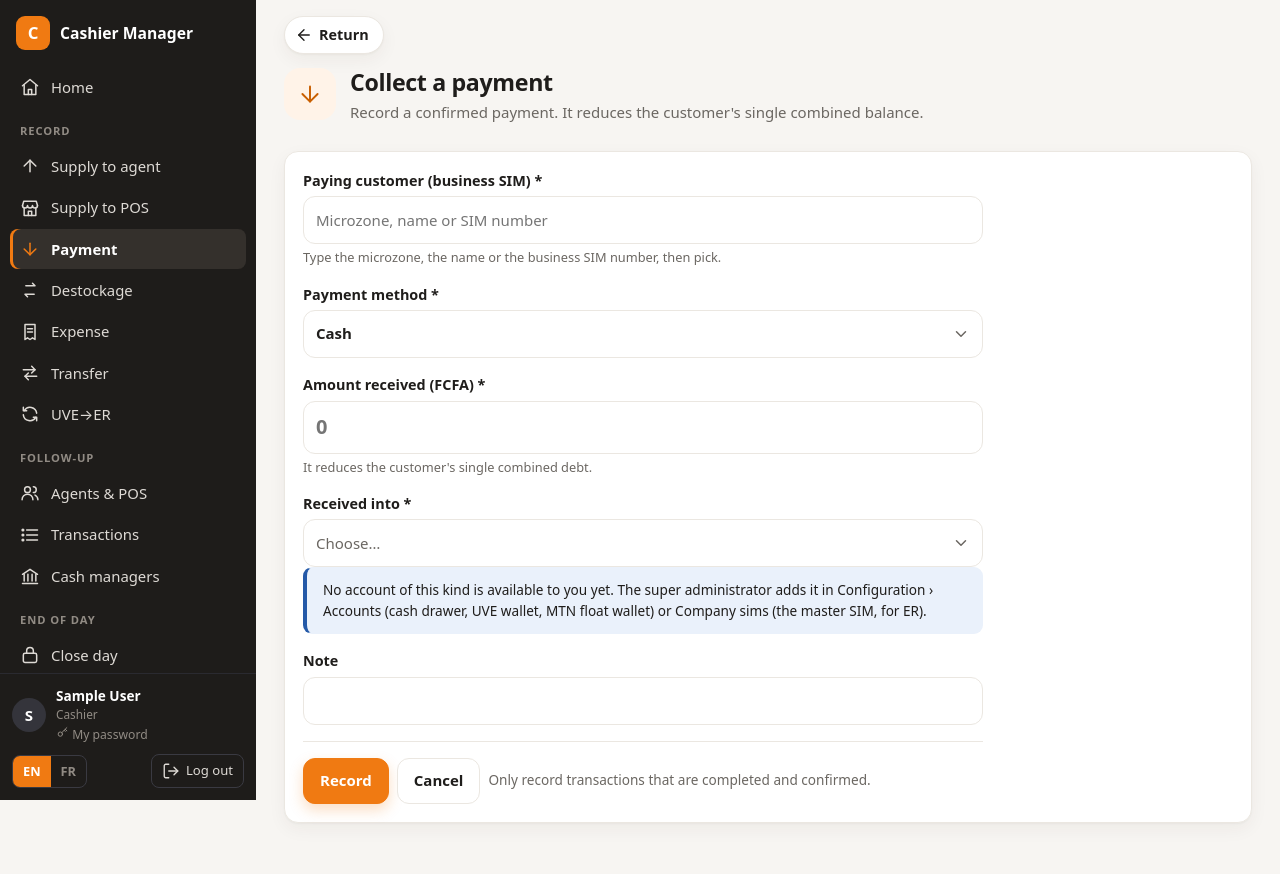
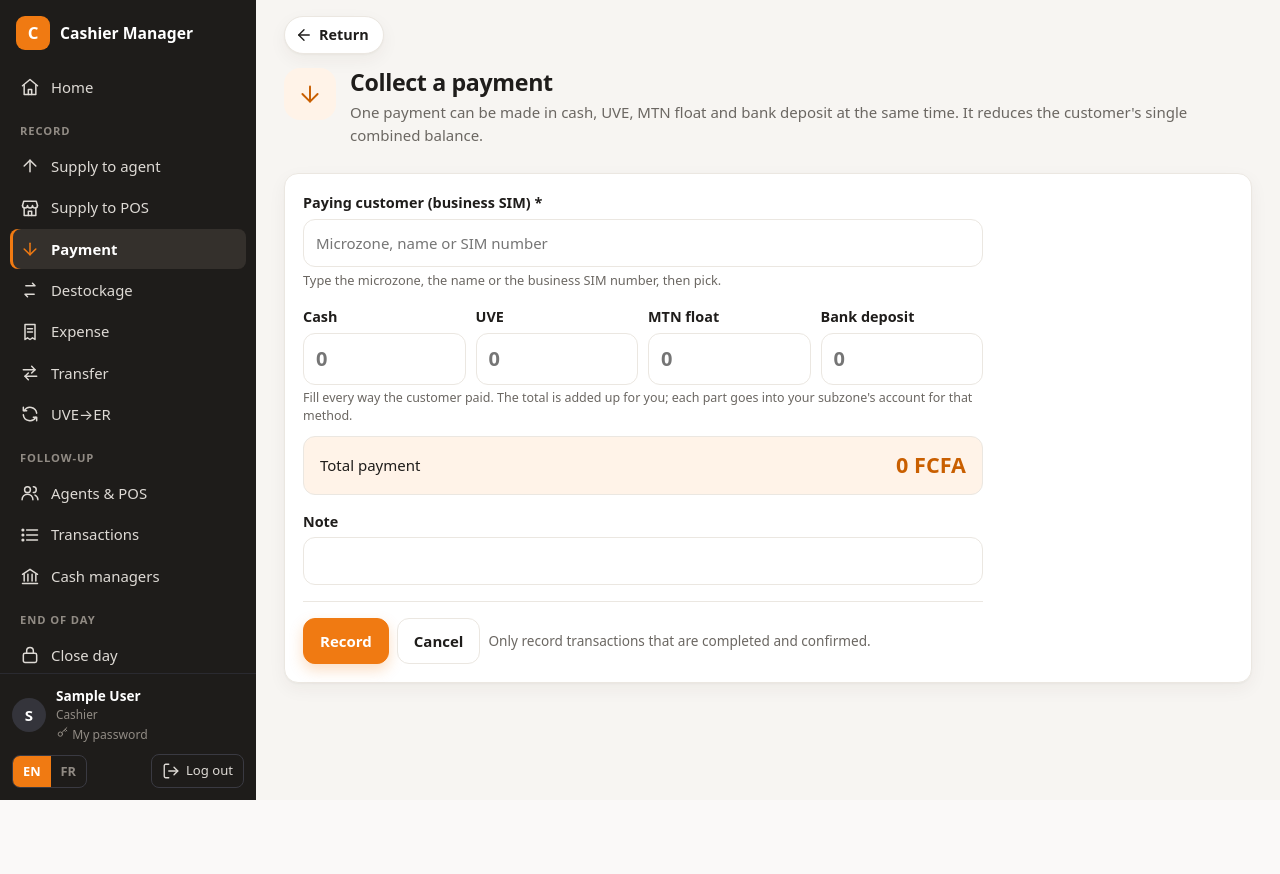
Before and after one commit to ThierryLeonel/CASHIER_MANAGER, a Django app: page /collection/new/ in a window 1280 px wide. Shown: the top 874 px of the page. After the commit the page ends 800 px from the top, so only its background shows below. Run offline with Django 5.2, Linux system fonts and the light colour scheme; the visitor is signed in with stand-in values (Sample User, id 1); data comes from the database, SQL or seed files in the repository; data that the repository does not hold is empty; parts of the project's set-up code (start-up, migrations or seed data) failed here and were passed over.

Commit message:
One payment with several methods (cash, UVE, MTN float, bank deposit) summing to the total, one receipt
Co-Authored-By: Claude Opus 5.5 <noreply@anthropic.com>
Claude-Session: https://claude.ai/code/session_01LW2EcpLsSeXJydNQZjVvVT

```diff
--- a/core/forms.py
+++ b/core/forms.py
@@ -186,17 +186,54 @@ class DestockageForm(BaseEntryForm):
 
 
 class CollectionForm(BaseEntryForm):
+    """One payment, possibly made with several methods at once; the total is the sum of the methods."""
+
     payer = CustomerField(label=_("Paying customer (business SIM)"))
-    method = forms.ChoiceField(label=_("Payment method"), choices=PaymentMethod.choices)
-    amount = MoneyField(label=_("Amount received (FCFA)"))
-    account = AccountChoiceField(label=_("Received into"), queryset=Account.objects.none())
+    cash = MoneyField(label=_("Cash"), required=False)
+    uve = MoneyField(label=_("UVE"), required=False)
+    mtn = MoneyField(label=_("MTN float"), required=False)
+    bank = MoneyField(label=_("Bank deposit"), required=False)
+    bank_account = AccountChoiceField(label=_("Bank account"), queryset=Account.objects.none(), required=False)
     bank_reference = forms.CharField(label=_("Bank deposit reference"), required=False, max_length=60)
     description = forms.CharField(label=_("Note"), required=False, max_length=255)
 
+    METHOD_FIELDS = (("cash", PaymentMethod.CASH), ("uve", PaymentMethod.UVE), ("mtn", PaymentMethod.MTN),
+                     ("bank", PaymentMethod.BANK))
+
     def __init__(self, user, *args, **kwargs):
         super().__init__(user, *args, **kwargs)
-        self.fields["account"].queryset = self.accounts([K.CASH_DRAWER, K.UVE, K.MTN, K.BANK], receiving=True)
-        self.fields["amount"].help_text = _("It reduces the customer's single combined debt.")
+        for name, _m in self.METHOD_FIELDS:
+            self.fields[name].widget.attrs.update({"data-pay": name, "placeholder": "0"})
+        self.fields["cash"].help_text = _("Fill every way the customer paid. The total is added up for you; each "
+                                          "part goes into your subzone's account for that method.")
+        self.fields["bank_account"].queryset = self.accounts([K.BANK], receiving=True)
+
+    def clean(self):
+        cd = super().clean()
+        if not any(cd.get(n) for n, _m in self.METHOD_FIELDS):
+            self.add_error("cash", _("Enter the amount received in at least one payment method."))
+        if cd.get("bank"):
+            if not (cd.get("bank_reference") or "").strip():
+                self.add_error("bank_reference", _("Enter the bank deposit reference."))
+            if not cd.get("bank_account"):
+                qs = self.fields["bank_account"].queryset
+                if qs.count() == 1:
+                    cd["bank_account"] = qs.first()
+                else:
+                    self.add_error("bank_account", _("Choose the bank account."))
+        return cd
+
+    def params(self):
+        cd = self.cleaned_data
+        parts = {m: cd.get(n) for n, m in self.METHOD_FIELDS if cd.get(n)}
+        accounts = {PaymentMethod.BANK: cd["bank_account"]} if cd.get("bank_account") else {}
+        return dict(payer=cd["payer"], parts=parts, accounts=accounts, bank_reference=cd.get("bank_reference", ""),
+                    description=cd.get("description", ""))
+
+    @property
+    def total(self):
+        cd = getattr(self, "cleaned_data", {}) or {}
+        return sum((cd.get(n) or 0) for n, _m in self.METHOD_FIELDS)
 
 
 EXPENSE_SOURCE_KINDS = (K.CASH_DRAWER, K.UVE, K.MTN)
--- a/core/pdf.py
+++ b/core/pdf.py
@@ -77,7 +77,7 @@ def _company_name():
     return str(company().display_name)
 
 
-def receipt_pdf(txn, rows, balance_after=None):
+def receipt_pdf(txn, rows, balance_after=None, amount=None):
     """rows: [(label, value)] already localised."""
     _fonts()
     st = _styles()
@@ -114,7 +114,7 @@ def receipt_pdf(txn, rows, balance_after=None):
         Paragraph(f"{_('Receipt no.')} <b>{txn.receipt_no or '—'}</b> &nbsp;&nbsp; {_('Reference')} "
                   f"<b>{txn.reference}</b>", st["n"]),
         Spacer(1, 4 * mm),
-        Paragraph(f"{fmt(txn.amount)} FCFA", st["big"]),
+        Paragraph(f"{fmt(amount if amount is not None else txn.amount)} FCFA", st["big"]),
         Spacer(1, 4 * mm),
     ]
     data = [[Paragraph(f"<b>{k}</b>", st["n"]), Paragraph(str(v), st["n"])] for k, v in rows]
--- a/core/services/operations.py
+++ b/core/services/operations.py
@@ -207,6 +207,43 @@ def build_collection(ctx, *, payer, method, amount, account, bank_reference="",
                     bank_reference=bank_reference, description=description or "", product_split=split),
         receipt=True,
     )
+
+
+PAYMENT_METHODS = (PaymentMethod.CASH, PaymentMethod.UVE, PaymentMethod.MTN, PaymentMethod.BANK)
+
+
+def record_payment(user, *, payer, parts, accounts=None, bank_reference="", description="", idempotency_key=None,
+                   acting_for=None):
+    """One payment made with one or several methods at once, e.g. {"CASH": 200000, "UVE": 150000, "BANK": 50000}.
+
+    Each method is a collection into the subzone's account for that method; all are posted together (all or
+    nothing), share one payment group and one receipt number. Returns the collections, first one first."""
+    ctx = cashier_ctx(user, acting_for)
+    accounts = accounts or {}
+    todo = []
+    for m in PAYMENT_METHODS:
+        amt = _money(parts.get(m) or 0)
+        if amt < 0:
+            raise BusinessError(_("Amounts cannot be negative."), m.lower())
+        if amt:
+            todo.append((m, amt))
+    if not todo:
+        raise BusinessError(_("Enter the amount received in at least one payment method."), "cash")
+    group = uuid.uuid5(idempotency_key, "payment") if idempotency_key else uuid.uuid4()
+    specs = []
+    for i, (m, amt) in enumerate(todo):
+        acct = accounts.get(m) or _desk_account(ctx, METHOD_ACCOUNT_KIND[m], receiving=True)
+        if acct is None:
+            raise BusinessError(_("No single %(kind)s account is set up for your subzone.")
+                                % {"kind": Account.Kind(METHOD_ACCOUNT_KIND[m]).label}, m.lower())
+        spec = build_collection(ctx, payer=payer, method=m, amount=amt, account=acct,
+                                bank_reference=bank_reference if m == PaymentMethod.BANK else "",
+                                description=description)
+        spec.fields["payment_group"] = group if len(todo) > 1 else None
+        spec.receipt = i == 0  # one receipt for the whole payment
+        specs.append(spec)
+    with transaction.atomic():
+        return post(specs, ctx, idempotency_key)
 
 
 def record_collection(user, idempotency_key=None, acting_for=None, **params):
--- a/core/static/core/app.css
+++ b/core/static/core/app.css
@@ -424,3 +424,12 @@ input.auto { background: var(--soft); font-weight: 700; }
 .pw-box code { font-size: 1.35rem; font-weight: 800; letter-spacing: .06em; background: var(--soft); padding: 8px 14px; border-radius: 10px; user-select: all; }
 .side-foot .mypw { display: block; color: var(--side-muted); font-size: .76rem; text-decoration: none; margin-top: 2px; }
 .side-foot .mypw:hover { color: #fff; }
+/* payment with several methods: amounts side by side and the total */
+.pay-row { display: grid; grid-template-columns: repeat(4, minmax(0, 1fr)); gap: 10px; }
+.pay-row .field { margin-bottom: 4px; }
+.pay-row .help { display: none; }
+.help.pay-help { margin: 0 0 12px; font-size: .78rem; color: var(--muted); line-height: 1.4; }
+.pay-total { display: flex; justify-content: space-between; align-items: center; background: var(--accent-soft);
+  border: 1px solid var(--line); border-radius: 12px; padding: 12px 16px; margin: 6px 0 16px; }
+.pay-total strong { font-size: 1.35rem; color: var(--accent-strong); font-variant-numeric: tabular-nums; }
+@media (max-width: 700px) { .pay-row { grid-template-columns: repeat(2, minmax(0, 1fr)); } }
--- a/core/templates/core/entry_form.html
+++ b/core/templates/core/entry_form.html
@@ -100,6 +100,29 @@
   }
   function syncGive() { if (!gk) return; var s = sides[gk.value] || []; onlyKind(gAcct, s[0]); onlyKind(rAcct, s[1]); }
   if (gk) { gk.addEventListener('change', syncGive); syncGive(); }
+  // payment: total of all methods; bank fields only when there is a bank deposit
+  var pays = form.querySelectorAll('input[data-pay]');
+  if (pays.length) {
+    var row = document.createElement('div'); row.className = 'pay-row';
+    var firstF = pays[0].closest('.field'); firstF.parentNode.insertBefore(row, firstF);
+    var ph = firstF.querySelector('.help');
+    pays.forEach(function (p) { row.appendChild(p.closest('.field')); });
+    if (ph) { ph.classList.add('pay-help'); row.parentNode.insertBefore(ph, row.nextSibling); }
+    var bankFlds = ['fld-bank_account', 'fld-bank_reference'].map(function (id) { return document.getElementById(id); });
+    var last = document.getElementById('fld-bank');
+    var tot = document.createElement('div'); tot.className = 'pay-total';
+    var host = (bankFlds[1] || last); host.parentNode.insertBefore(tot, host.nextSibling);
+    var pn = function (v) { return parseInt(String(v || '').replace(/\D/g, ''), 10) || 0; };
+    var pf = function (v) { return String(v).replace(/\B(?=(\d{3})+(?!\d))/g, ' '); };
+    var syncPay = function () {
+      var t = 0; pays.forEach(function (p) { t += pn(p.value); });
+      tot.innerHTML = '<span>{{ _("Total payment")|escapejs }}</span><strong>' + pf(t) + ' FCFA</strong>';
+      var bank = pn(form.querySelector('[name=bank]').value) > 0;
+      bankFlds.forEach(function (f) { if (f) f.hidden = !bank; });
+      if (bank) autoPick(form.querySelector('[name=bank_account]'));
+    };
+    pays.forEach(function (p) { p.addEventListener('input', syncPay); }); syncPay();
+  }
   autoAll();
   // cash-manager exchange: balance still to be served, as you type
   var exAmt = form.querySelector('[name=amount]'), exServed = form.querySelector('[name=amount_served]');
--- a/core/templates/core/receipt.html
+++ b/core/templates/core/receipt.html
@@ -19,7 +19,7 @@
   </div>
   <div style="margin-top:8mm;font-weight:700;font-size:12pt">{% trans "RECEIPT" %} / {{ t.display_type|upper }}</div>
   <div>{% trans "Receipt no." %} <strong>{{ t.receipt_no }}</strong> &nbsp; {% trans "Reference" %} <strong>{{ t.reference }}</strong></div>
-  <div class="amount">{{ t.amount|fcfa }} FCFA</div>
+  <div class="amount">{{ amount|default:t.amount|fcfa }} FCFA</div>
   <table>
     {% for k, v in rows %}<tr><td>{{ k }}</td><td>{{ v }}</td></tr>{% endfor %}
     {% if balance_after is not None %}<tr><td>{% trans "Customer balance after this transaction" %}</td><td>{{ balance_after|absval|fcfa }} FCFA {% if balance_after|negative %}{% trans "supply due to customer" %}{% elif balance_after %}{% trans "owed to the company" %}{% endif %}</td></tr>{% endif %}
--- a/core/views/entry.py
+++ b/core/views/entry.py
@@ -74,8 +74,28 @@ def destockage_new(request):
 
 @roles_required(*DESK)
 def collection_new(request):
-    return _entry(request, F.CollectionForm, ops.record_collection, _("Collect a payment"),
-                  _("Record a confirmed payment. It reduces the customer's single combined balance."), extra={"icon": "payment"})
+    desk, acting = _desk(request)
+    if desk is None:
+        from django.contrib import messages
+
+        messages.info(request, _("Choose the cashier you are recording for."))
+        return redirect(f"/act-as/?next={request.path}")
+    form = F.CollectionForm(desk, request.POST or None)
+    if request.method == "POST" and form.is_valid():
+        resp = run_service(
+            request, form,
+            lambda: ops.record_payment(request.user, idempotency_key=form.cleaned_data["idem"], acting_for=acting,
+                                       **form.params()),
+            success=lambda ts: _("Payment %(ref)s recorded: %(amt)s FCFA.") % {
+                "ref": ts[0].receipt_no or ts[0].reference, "amt": fmt(sum(t.amount for t in ts))},
+            on_success=lambda ts: redirect("txn_detail", pk=(ts[0] if isinstance(ts, list) else ts).pk))
+        if resp:
+            return resp
+    return render(request, "core/entry_form.html", {
+        "form": form, "title": _("Collect a payment"), "icon": "payment", "payment_form": True,
+        "intro": _("One payment can be made in cash, UVE, MTN float and bank deposit at the same time. It reduces "
+                   "the customer's single combined balance."),
+        "customers": Counterparty.objects.filter(active=True)})
 
 
 @roles_required(*DESK)
```
Also changed, not shown: DESIGN.md (+1 -0 lines), core/i18n_fr.py (+10 -0 lines), core/models/ledger.py (+18 -0 lines), core/templates/core/txn_detail.html (+4 -4 lines), core/tests/test_product_split.py (+32 -3 lines), core/tests/test_web.py (+2 -4 lines), core/views/records.py (+24 -9 lines), core/migrations/0017_payment_group.py (added), locale/fr/LC_MESSAGES/django.po, 1 other file.
